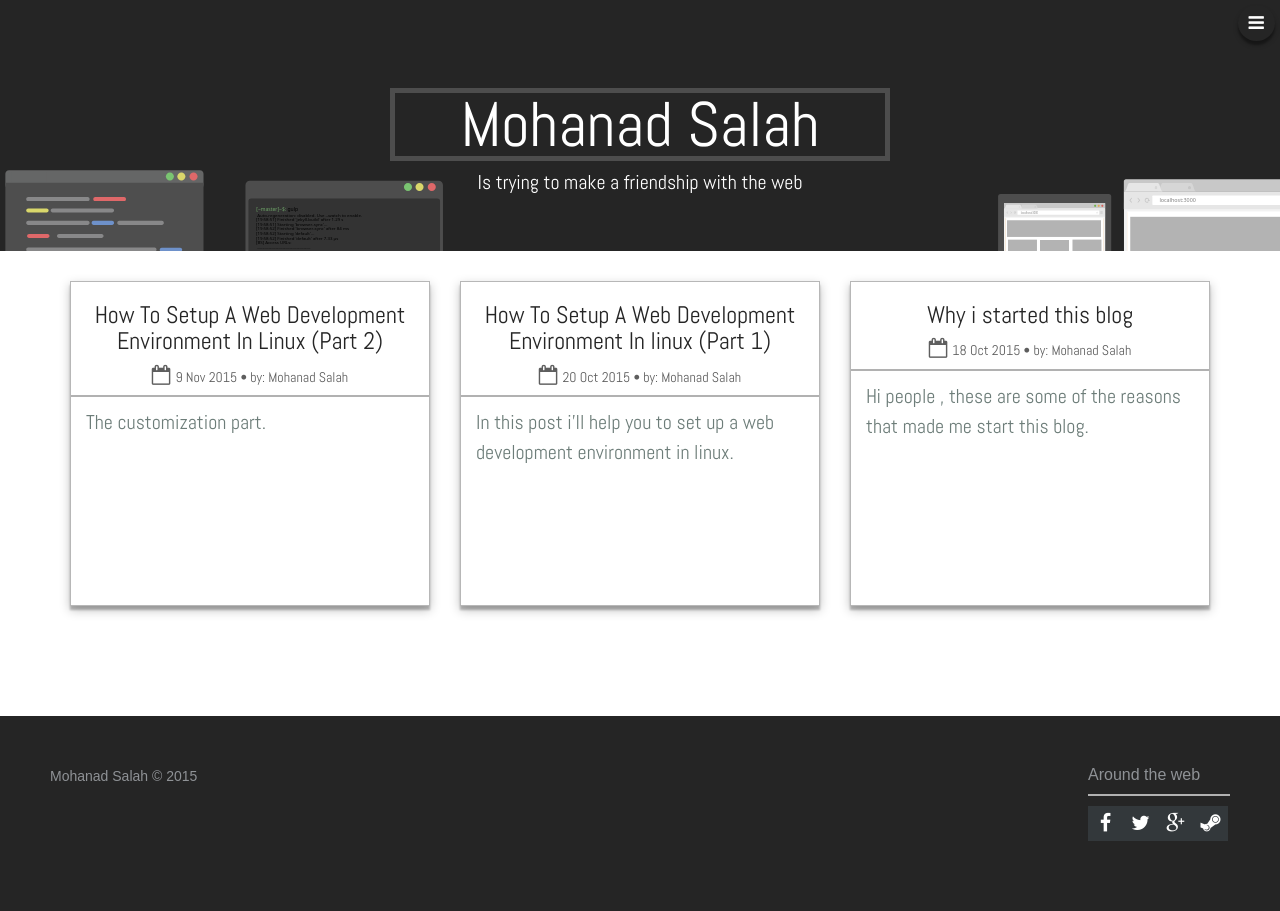
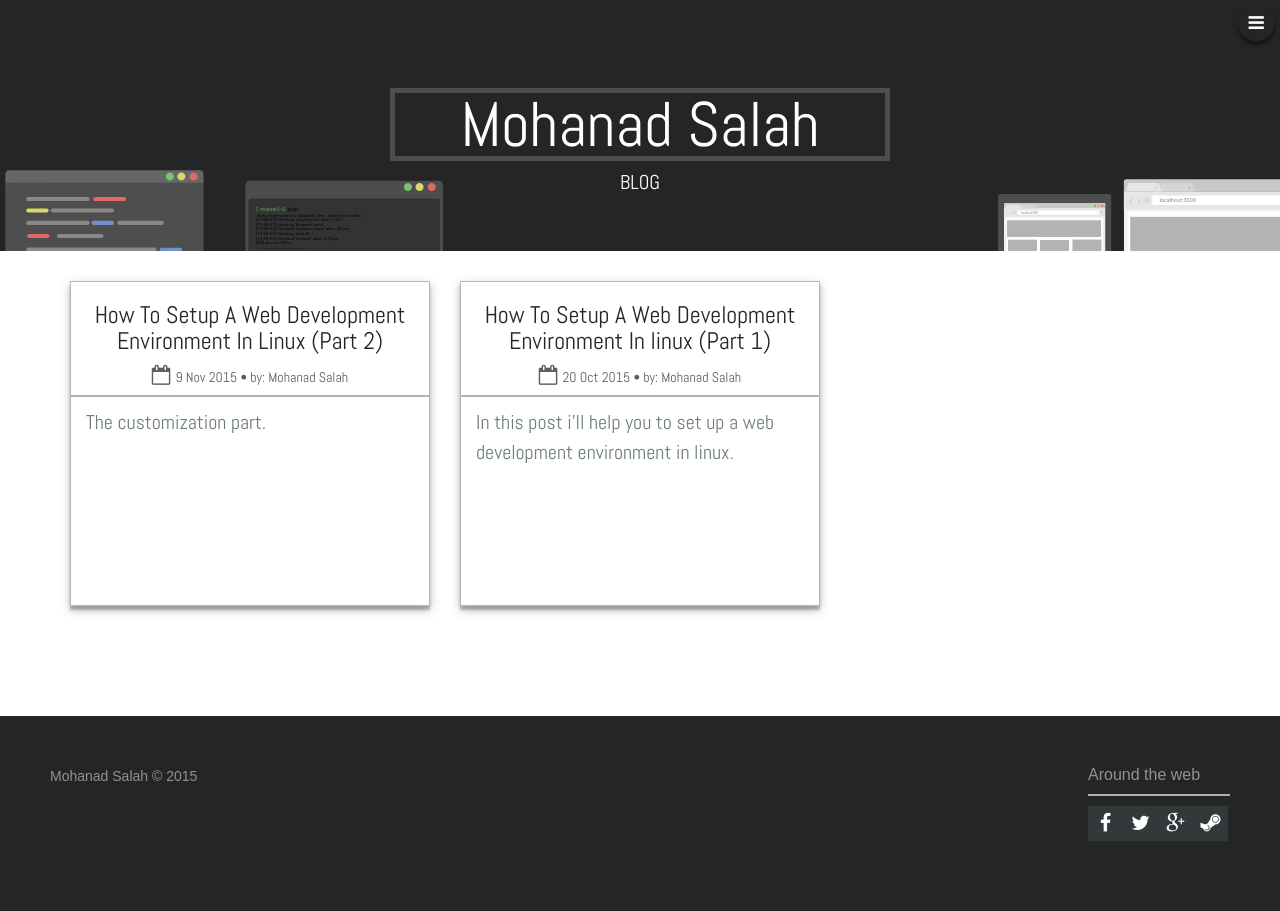
Before and after one commit to RiccardoZaffalon/mohdule.github.io, a Jekyll site: the page built from index.html, in a window 1280 px wide. Built offline with Jekyll 4.4.1, drawn with Linux system fonts in a browser that asks for light colours; nearby versions of some CDN libraries.

Commit message:
Styles and post's fixes

```diff
--- a/_includes/home.html
+++ b/_includes/home.html
@@ -1,2 +1,2 @@
-<div class="page-wrapper"><header><div class="jumbotron hero"><div class="name"><h1>Mohanad Salah</h1></div><h4>Is trying to make a friendship with the web</h4></div></header><div class="container"> <div class="row">
+<div class="page-wrapper"><header><div class="jumbotron hero"><div class="name"><h1>Mohanad Salah</h1></div><h4>BLOG</h4></div></header><div class="container"> <div class="row">
 {% for post in site.posts %}<div class="col-md-4 col-xs-12 col-sm-6"><a href="{{ post.url }}"> <article class="card"> <div class="card-header"> <h3>{{ post.title }}</h3><span class="date"><i class="fa fa-calendar-o"></i><h5>{{ post.date | date: "%-d %b %Y" }}{% if site.author %} • by: {{ site.author }}{% endif %}</h5></span></div><hr/><p>{{ post.excerpt | remove: '<p>' | remove: '</p>' }}</p></article></a></div>{% endfor %}</div></div></div>
--- a/_jadefiles/home.jade
+++ b/_jadefiles/home.jade
@@ -3,7 +3,7 @@
 		.jumbotron.hero
 			.name
 				h1 Mohanad Salah
-			h4 Is trying to make a friendship with the web
+			h4 BLOG
 
 	.container
 		.row
--- a/_posts/General/2015-10-18-why-i-started-the-blog.md
+++ /dev/null
@@ -1,15 +0,0 @@
----
-layout: post
-title: Why i started this blog
-category: General
-description: Why i started this blog
----
-Hi people , these are some of the reasons that made me start this
-blog.
-
-<!--excerpt-->
-
-I'm relativly new to web development so:
-**- I love sharing stuff that i've learned about web development and linux.**
-**- To help people who want to go on them same journey i'm in.**
-**- To see that if i can actualy build a blog (✔).**
--- a/assets/css/2-base/_base.sass
+++ b/assets/css/2-base/_base.sass
@@ -7,7 +7,8 @@ html, body
 a
 	color: $text-color
 	text-decoration: none
-	&:hover
+	&:hover,
+	&:link
 		text-decoration: none
 	&:active,
 	&:visited
--- a/package.json
+++ b/package.json
@@ -1,6 +1,6 @@
 {
   "devDependencies": {
-    "browser-sync": "^2.9.11",
+    "browser-sync": "^2.10.0",
     "gulp": "^3.9.0",
     "gulp-autoprefixer": "^3.1.0",
     "gulp-jade": "^1.1.0",
```
Also changed, not shown: _posts/tuts&guides/2015-10-20-how-to-setup-a-dev-environment-in-linux.md (+21 -9 lines), _posts/tuts&guides/2015-11-9-how-to-setup-a-dev-environment-in-linux-p2.md (+1 -11 lines), assets/css/main.css.
